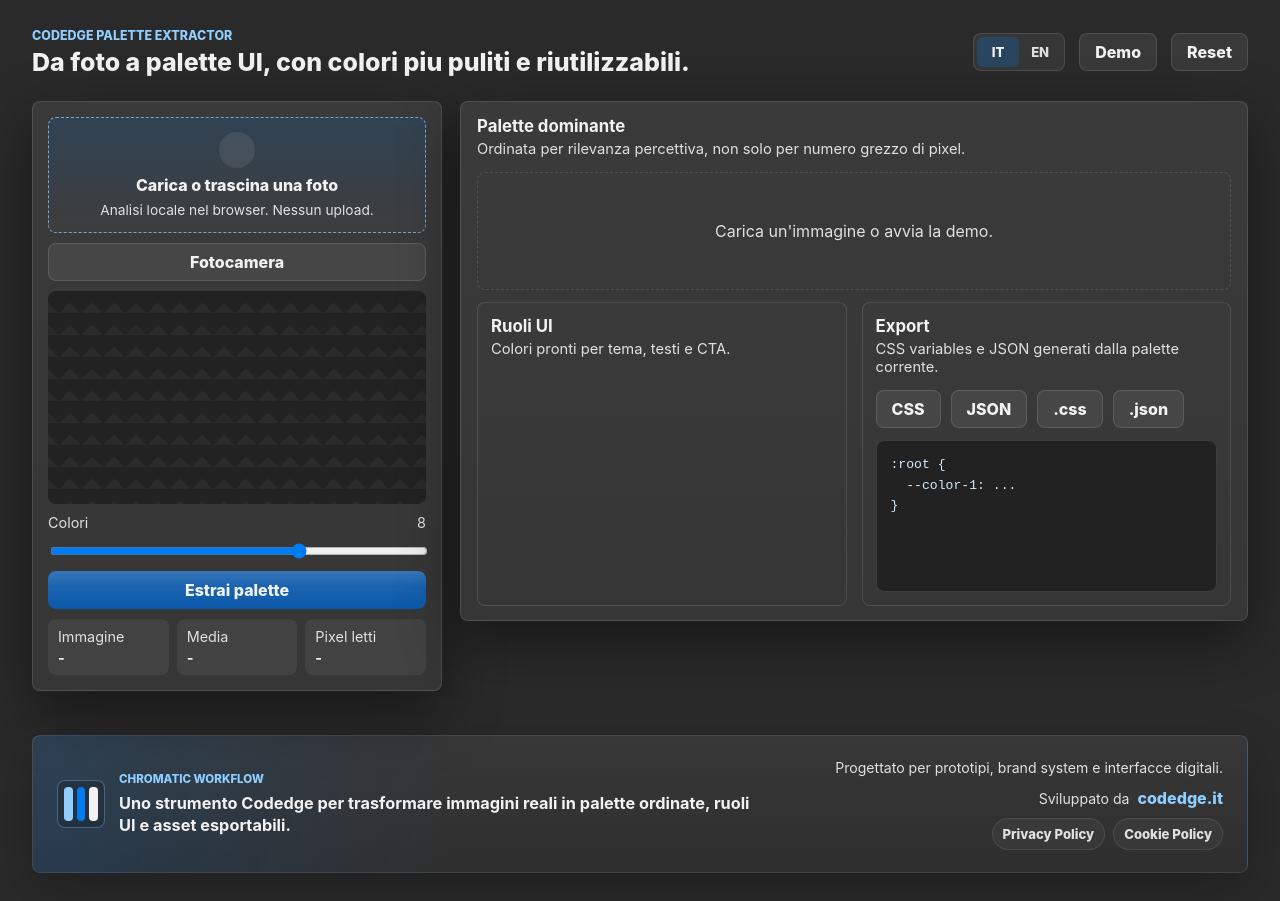
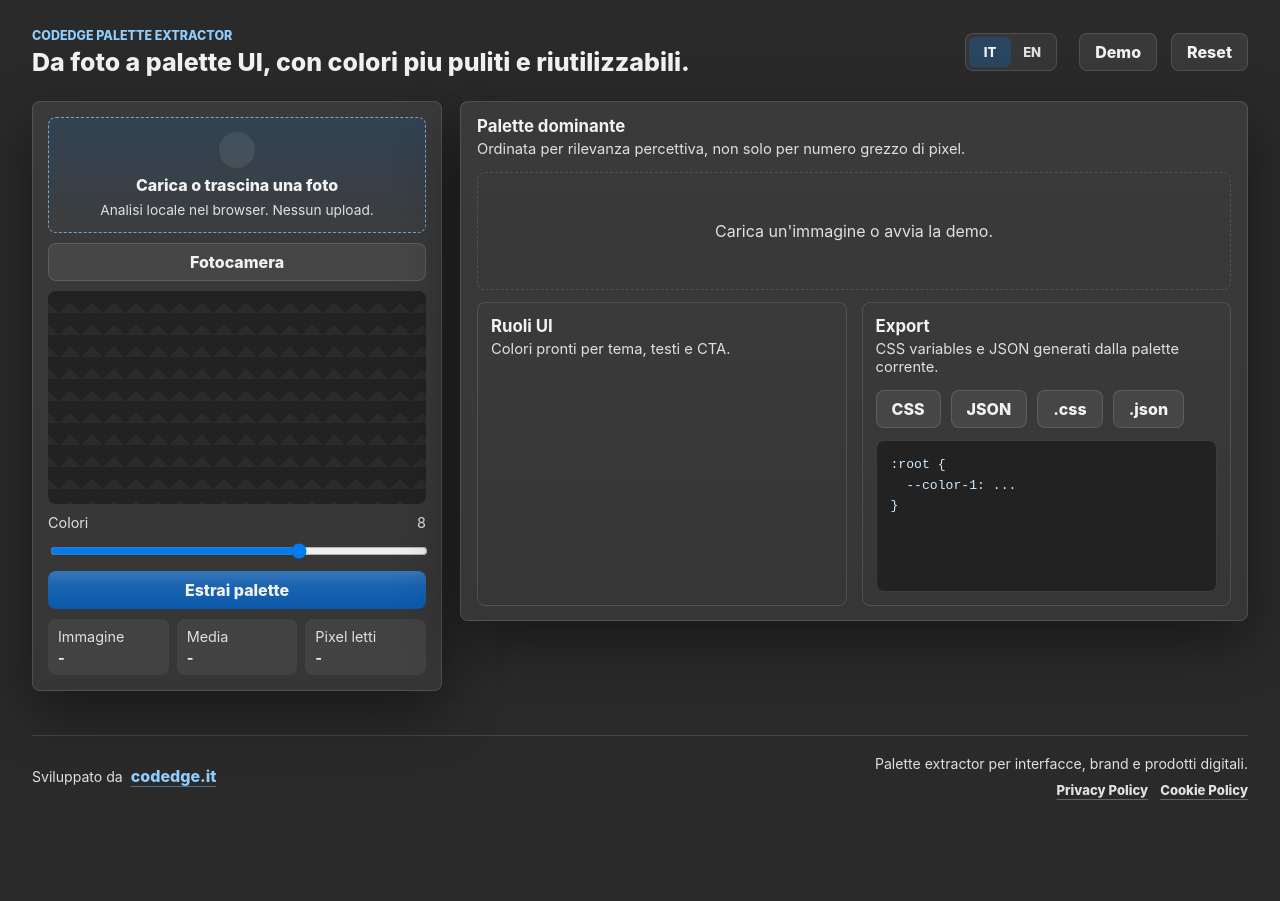
Before and after one commit to aledtr77/palette-extractor, a website built with Vite: page index.html in a window 1280 px wide. After the commit the page ends 828 px from the top, so only its background shows below. Built offline with nearby package versions, Linux system fonts and the light colour scheme.

Commit message:
Simplify footer link styling

```diff
--- a/src/main.js
+++ b/src/main.js
@@ -1,5 +1,4 @@
 import {
-  ArrowUpRight,
   Camera,
   Check,
   Copy,
@@ -49,10 +48,7 @@
     contrastEmpty: "I controlli contrasto compariranno dopo l'analisi.",
     themePreview: 'Anteprima tema',
     developedBy: 'Sviluppato da',
-    footerKicker: 'Chromatic workflow',
-    footerNote:
-      'Uno strumento Codedge per trasformare immagini reali in palette ordinate, ruoli UI e asset esportabili.',
-    footerSignature: 'Progettato per prototipi, brand system e interfacce digitali.',
+    footerNote: 'Palette extractor per interfacce, brand e prodotti digitali.',
     privacyPolicy: 'Privacy Policy',
     cookiePolicy: 'Cookie Policy',
     language: 'Lingua',
@@ -114,10 +110,7 @@
     contrastEmpty: 'Contrast controls will appear after analysis.',
     themePreview: 'Theme preview',
     developedBy: 'Developed by',
-    footerKicker: 'Chromatic workflow',
-    footerNote:
-      'A Codedge tool that turns real images into ordered palettes, UI roles and exportable assets.',
-    footerSignature: 'Designed for prototypes, brand systems and digital interfaces.',
+    footerNote: 'Palette extractor for interfaces, brands and digital products.',
     privacyPolicy: 'Privacy Policy',
     cookiePolicy: 'Cookie Policy',
     language: 'Language',
@@ -292,26 +285,15 @@
     </section>
 
     <footer class="site-footer">
-      <div class="footer-main">
-        <div class="footer-mark" aria-hidden="true">
-          <span></span>
-          <span></span>
-          <span></span>
-        </div>
-        <div class="footer-copy">
-          <span class="footer-kicker" data-i18n="footerKicker">Chromatic workflow</span>
-          <p data-i18n="footerNote">Uno strumento Codedge per trasformare immagini reali in palette ordinate, ruoli UI e asset esportabili.</p>
-        </div>
+      <div class="footer-brand">
+        <span data-i18n="developedBy">Sviluppato da</span>
+        <a href="https://codedge.it" target="_blank" rel="noopener noreferrer">codedge.it</a>
       </div>
       <div class="footer-meta">
-        <p data-i18n="footerSignature">Progettato per prototipi, brand system e interfacce digitali.</p>
-        <div class="footer-brand">
-          <span data-i18n="developedBy">Sviluppato da</span>
-          <a href="https://codedge.it" target="_blank" rel="noopener noreferrer" data-icon="external">codedge.it</a>
-        </div>
+        <p data-i18n="footerNote">Palette extractor per interfacce, brand e prodotti digitali.</p>
         <nav class="footer-links" aria-label="Policy">
-          <a href="https://codedge.it/privacy-policy/" target="_blank" rel="noopener noreferrer" data-i18n="privacyPolicy" data-icon="external">Privacy Policy</a>
-          <a href="https://codedge.it/cookie-policy/" target="_blank" rel="noopener noreferrer" data-i18n="cookiePolicy" data-icon="external">Cookie Policy</a>
+          <a href="https://codedge.it/privacy-policy/" target="_blank" rel="noopener noreferrer" data-i18n="privacyPolicy">Privacy Policy</a>
+          <a href="https://codedge.it/cookie-policy/" target="_blank" rel="noopener noreferrer" data-i18n="cookiePolicy">Cookie Policy</a>
         </nav>
       </div>
     </footer>
@@ -842,7 +824,6 @@
     check: Check,
     copy: Copy,
     download: Download,
-    external: ArrowUpRight,
     image: Image,
     refresh: RefreshCcw,
     sparkles: Sparkles,
--- a/src/styles.css
+++ b/src/styles.css
@@ -115,6 +115,10 @@
 
 .hero-actions {
   gap: 14px;
+}
+
+.hero-actions .language-switch {
+  margin-right: 8px;
 }
 
 .language-switch {
@@ -594,79 +598,14 @@
 .site-footer {
   width: 100%;
   display: flex;
-  align-items: stretch;
+  align-items: center;
   justify-content: space-between;
-  gap: 24px;
+  gap: 18px;
   margin-top: 44px;
-  padding: 22px 24px;
+  padding: 18px 0 2px;
   border-top: 1px solid var(--line);
-  border-right: 1px solid var(--line);
-  border-bottom: 1px solid rgba(255, 255, 255, 0.06);
-  border-left: 1px solid var(--line);
-  border-radius: 8px;
-  background:
-    linear-gradient(90deg, rgba(0, 123, 240, 0.16), transparent 34%),
-    linear-gradient(180deg, rgba(255, 255, 255, 0.065), rgba(255, 255, 255, 0.022));
-  box-shadow: 0 18px 48px rgba(0, 0, 0, 0.24);
   color: var(--muted);
   font-size: 0.88rem;
-}
-
-.footer-main {
-  min-width: 0;
-  display: flex;
-  align-items: center;
-  gap: 14px;
-}
-
-.footer-mark {
-  width: 48px;
-  min-width: 48px;
-  height: 48px;
-  display: grid;
-  grid-template-columns: repeat(3, 1fr);
-  gap: 4px;
-  padding: 6px;
-  border: 1px solid rgba(143, 206, 255, 0.34);
-  border-radius: 8px;
-  background: rgba(0, 0, 0, 0.18);
-}
-
-.footer-mark span {
-  border-radius: 4px;
-}
-
-.footer-mark span:nth-child(1) {
-  background: #8fceff;
-}
-
-.footer-mark span:nth-child(2) {
-  background: #007bf0;
-}
-
-.footer-mark span:nth-child(3) {
-  background: #f2f2f2;
-}
-
-.footer-copy {
-  display: grid;
-  gap: 6px;
-}
-
-.footer-kicker {
-  color: var(--link);
-  font-size: 0.72rem;
-  font-weight: 840;
-  letter-spacing: 0;
-  text-transform: uppercase;
-}
-
-.footer-copy p {
-  max-width: 650px;
-  color: var(--ink);
-  font-size: 1.02rem;
-  font-weight: 720;
-  line-height: 1.35;
 }
 
 .footer-brand {
@@ -676,30 +615,24 @@
   white-space: nowrap;
 }
 
-.footer-brand a {
+.site-footer a {
+  color: var(--link);
   font-size: 1rem;
-}
-
-.site-footer a {
-  display: inline-flex;
-  align-items: center;
-  gap: 5px;
-  color: var(--link);
   font-weight: 820;
-  text-decoration: none;
-}
-
-.site-footer a svg {
-  width: 14px;
-  height: 14px;
-  stroke-width: 2.4;
+  text-decoration-line: underline;
+  text-decoration-color: rgba(143, 206, 255, 0.42);
+  text-decoration-thickness: 1px;
+  text-underline-offset: 4px;
+  transition:
+    color 160ms ease,
+    text-decoration-color 160ms ease,
+    text-underline-offset 160ms ease;
 }
 
 .footer-meta {
   display: grid;
   justify-items: end;
-  align-content: center;
-  gap: 10px;
+  gap: 8px;
 }
 
 .footer-meta p {
@@ -712,24 +645,20 @@
   display: flex;
   flex-wrap: wrap;
   justify-content: flex-end;
-  gap: 8px;
+  gap: 12px;
 }
 
 .footer-links a {
-  min-height: 32px;
-  padding: 0 10px;
-  border: 1px solid rgba(255, 255, 255, 0.09);
-  border-radius: 999px;
-  background: rgba(255, 255, 255, 0.045);
+  font-size: 0.82rem;
   color: var(--muted);
-  font-size: 0.82rem;
+  text-decoration-color: rgba(224, 224, 224, 0.32);
 }
 
 .site-footer a:hover,
 .site-footer a:focus-visible {
   color: var(--ink);
-  border-color: rgba(143, 206, 255, 0.44);
-  background: rgba(143, 206, 255, 0.1);
+  text-decoration-color: currentColor;
+  text-underline-offset: 6px;
 }
 
 .site-footer a:focus-visible {
@@ -789,6 +718,10 @@
     display: grid;
     grid-template-columns: auto 1fr 1fr;
     gap: 10px;
+  }
+
+  .hero-actions .language-switch {
+    margin-right: 0;
   }
 
   .results,
@@ -895,29 +828,10 @@
     gap: 8px;
   }
 
-  .footer-main {
-    display: grid;
-    gap: 12px;
-  }
-
-  .footer-mark {
-    width: 42px;
-    min-width: 42px;
-    height: 42px;
-  }
-
-  .footer-copy p {
-    font-size: 0.95rem;
-  }
-
   .site-footer {
     display: grid;
-    gap: 16px;
-    padding: 18px;
-  }
-
-  .footer-main {
-    align-items: flex-start;
+    gap: 8px;
+    padding-top: 16px;
   }
 
   .footer-meta {
```
